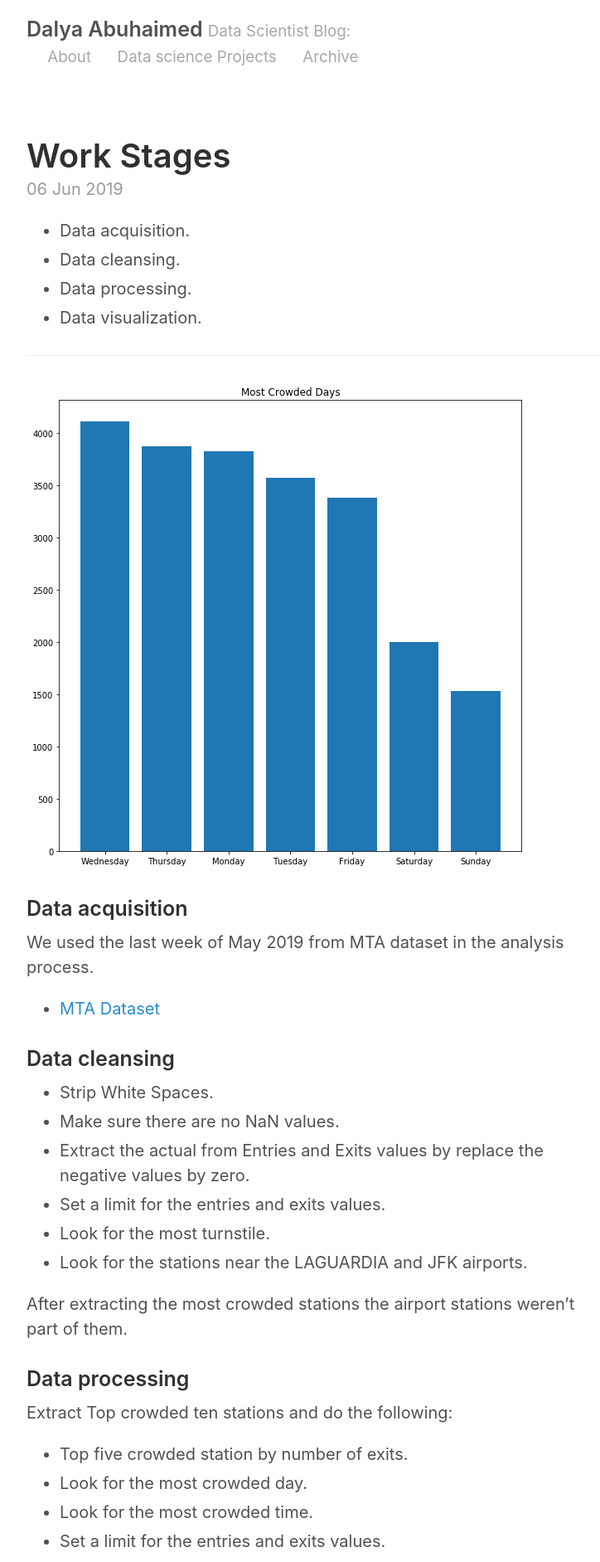
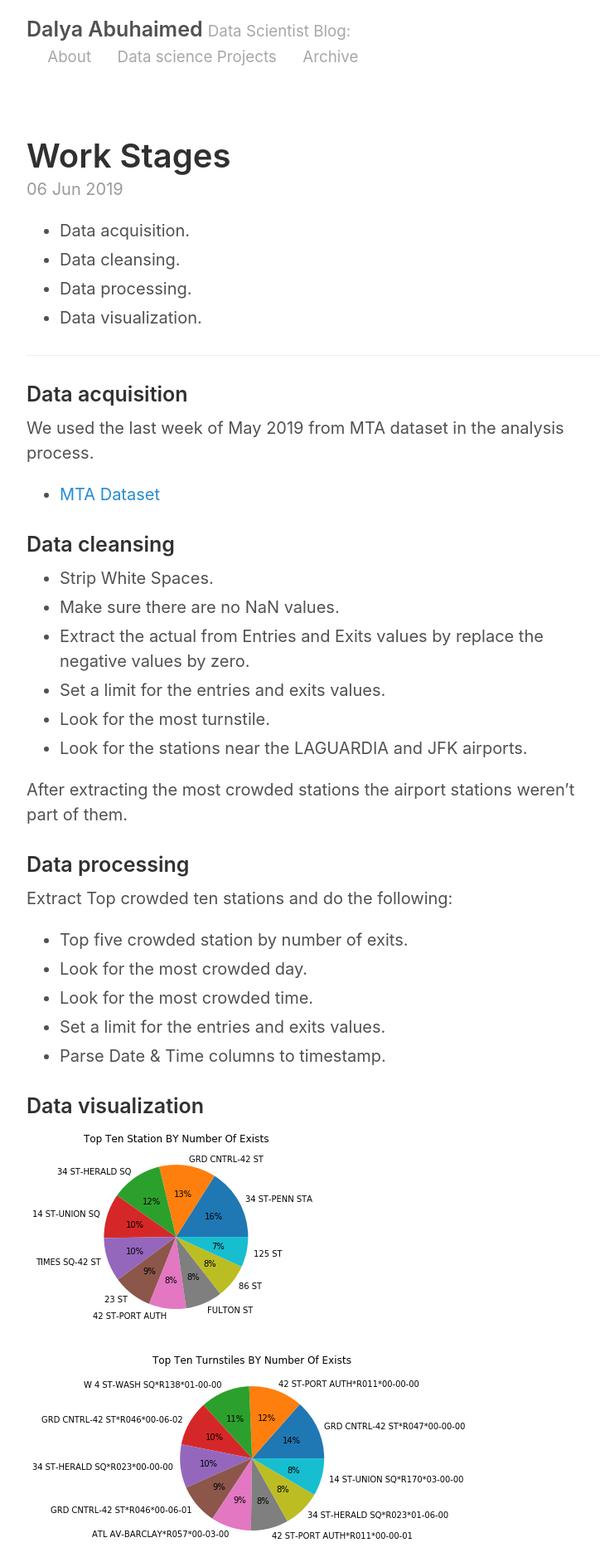
Before and after one commit to Daliait96/Daliait96.github.io, a Jekyll site: the page built from _posts/2019-06-06-introduction.md, in a window 1280 px wide. Shown: the top 1883 px of the page at 83% size, without its empty margins (258-982 px from the left). Built offline with Jekyll 4.4.1, drawn with Linux system fonts in a browser that asks for light colours.

Commit message:
Changes10

```diff
--- a/_posts/2019-06-06-introduction.md
+++ b/_posts/2019-06-06-introduction.md
@@ -9,9 +9,6 @@
 * Data visualization.
 
 -----
-
-![Image test]({{ site.url }}/images/dayofweek_outflow.png)
-
 
 ### Data acquisition
 
```
